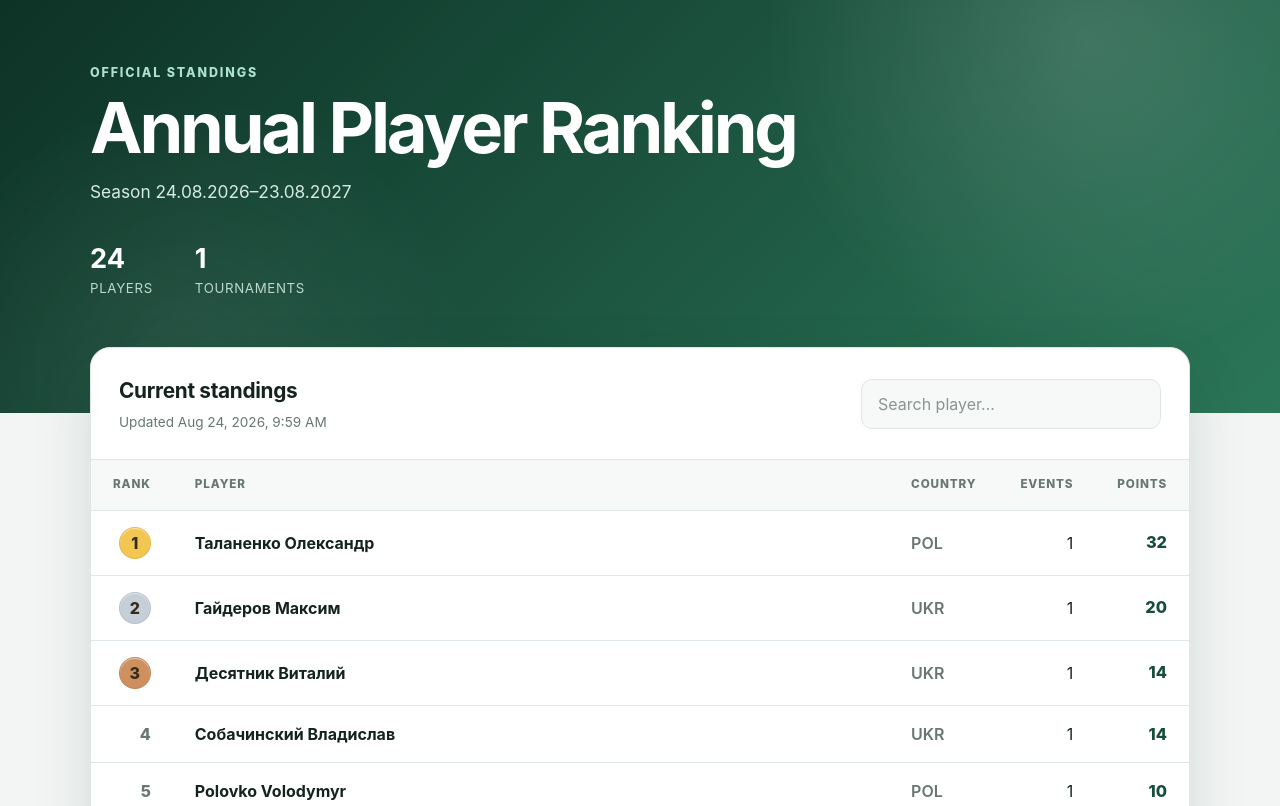
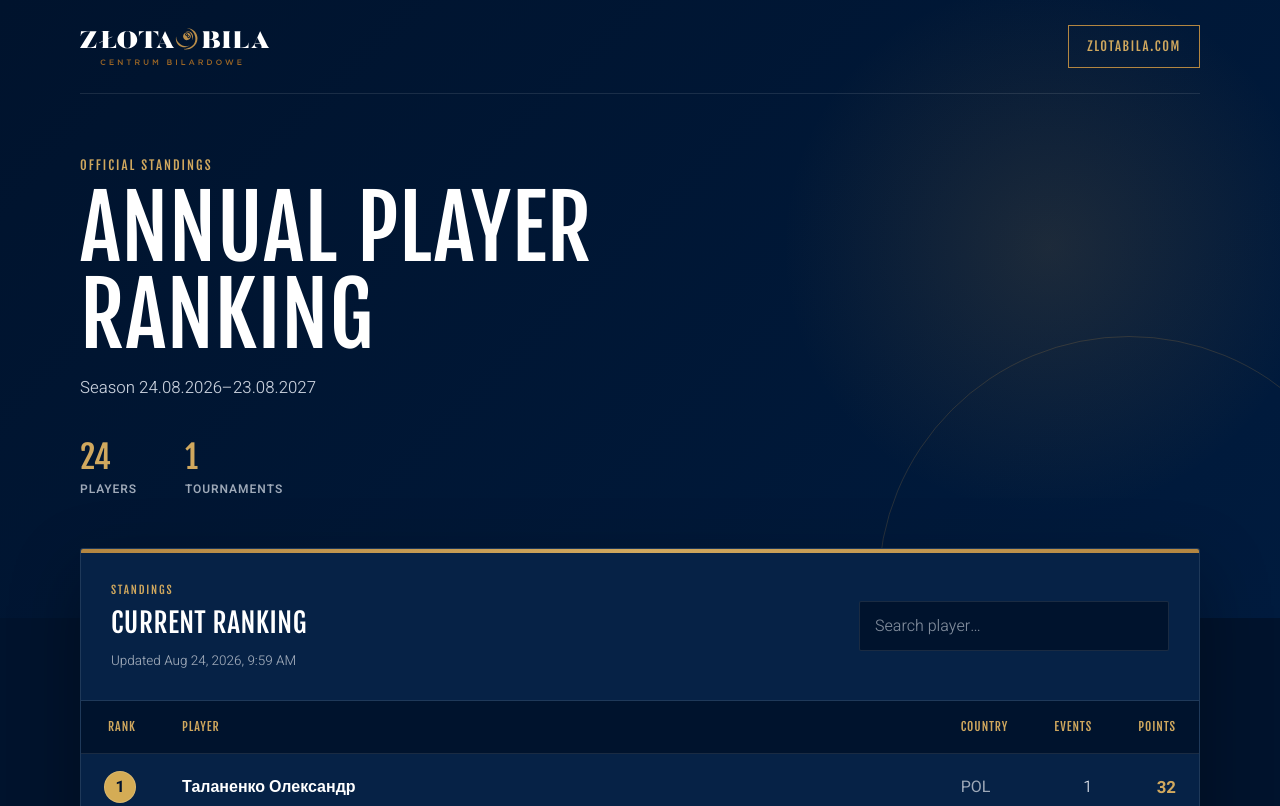
Before and after one commit to Alex-Mienk/Billiards-ranking, a plain HTML site: page docs/index.html in a window 1280 px wide. Shown: the top 806 px of the page. Drawn offline with Linux system fonts and the light colour scheme.

Commit message:
Changed theme of the website

```diff
--- a/docs/index.html
+++ b/docs/index.html
@@ -10,12 +10,23 @@
 
     <meta
         name="description"
-        content="Current annual tournament player ranking"
+        content="Złota Bila annual player ranking"
     >
 
-    <meta name="theme-color" content="#123c30">
+    <meta name="theme-color" content="#001b3e">
 
-    <title>Annual Player Ranking</title>
+    <title>Annual Ranking — Złota Bila</title>
+
+    <link rel="preconnect" href="https://fonts.googleapis.com">
+    <link
+        rel="preconnect"
+        href="https://fonts.gstatic.com"
+        crossorigin
+    >
+    <link
+        href="https://fonts.googleapis.com/css2?family=Fjalla+One&family=Heebo:wght@300;400;500;600;700&display=swap"
+        rel="stylesheet"
+    >
 
     <link rel="stylesheet" href="style.css">
     <script src="app.js" defer></script>
@@ -24,6 +35,28 @@
 <body>
     <header class="hero">
         <div class="container">
+            <div class="brand-bar">
+                <a
+                    class="brand"
+                    href="https://zlotabila.com/"
+                    aria-label="Złota Bila home page"
+                >
+                    <img
+                        class="brand-logo"
+                        src="zlota.svg"
+                        alt="Złota Bila"
+                    >
+                </a>
+
+                <a
+                    class="club-link"
+                    href="https://zlotabila.com/"
+                >
+                    ZLOTABILA.COM
+                </a>
+            </div>
+
+            <div class="hero-content">
                 <p class="eyebrow">Official standings</p>
 
                 <h1>Annual Player Ranking</h1>
@@ -32,7 +65,10 @@
                     Loading season…
                 </p>
 
-            <div class="statistics" aria-label="Ranking statistics">
+                <div
+                    class="statistics"
+                    aria-label="Ranking statistics"
+                >
                     <div class="statistic">
                         <strong id="player-count">—</strong>
                         <span>Players</span>
@@ -44,13 +80,17 @@
                     </div>
                 </div>
             </div>
+        </div>
     </header>
 
     <main class="container main-content">
         <section class="ranking-card">
+            <div class="gold-line"></div>
+
             <div class="toolbar">
                 <div>
-                    <h2>Current standings</h2>
+                    <p class="section-label">Standings</p>
+                    <h2>Current ranking</h2>
 
                     <p id="updated" class="updated">
                         Loading ranking…
@@ -111,9 +151,17 @@
     </main>
 
     <footer>
-        <div class="container">
-            Results are calculated from published tournament
+        <div class="container footer-content">
+            <img
+                class="footer-logo"
+                src="zlota.svg"
+                alt=""
+            >
+
+            <p>
+                Rankings are calculated from published tournament
                 standings.
+            </p>
         </div>
     </footer>
 </body>
--- a/docs/style.css
+++ b/docs/style.css
@@ -1,19 +1,18 @@
 :root {
-    --background: #f2f5f4;
-    --surface: #ffffff;
-    --surface-muted: #f7f9f8;
-    --text: #15231f;
-    --muted: #687771;
-    --border: #dfe7e3;
-    --primary: #174e3a;
-    --primary-dark: #0d3226;
-    --primary-light: #2b7659;
-    --gold: #f3c651;
-    --silver: #c6ced7;
-    --bronze: #cf9060;
-    --danger: #a33131;
-    --danger-background: #fff1f1;
-    --shadow: 0 22px 60px rgb(14 48 37 / 12%);
+    --navy: #001b3e;
+    --navy-dark: #00132d;
+    --navy-light: #072852;
+    --gold: #b38641;
+    --gold-light: #d0a85e;
+    --surface: #062246;
+    --surface-light: #0a2b54;
+    --white: #ffffff;
+    --text: #eef2f7;
+    --muted: #9ea9b8;
+    --border: rgb(255 255 255 / 10%);
+    --danger: #ffb3b3;
+    --danger-background: rgb(150 30 30 / 20%);
+    --shadow: 0 24px 70px rgb(0 0 0 / 32%);
 }
 
 * {
@@ -21,22 +20,21 @@
 }
 
 html {
-    color-scheme: light;
+    color-scheme: dark;
 }
 
 body {
     min-width: 320px;
     margin: 0;
-    background: var(--background);
+    background:
+        radial-gradient(
+            circle at 50% 0,
+            #0a2a52 0,
+            var(--navy-dark) 600px
+        );
     color: var(--text);
-    font-family:
-        Inter,
-        ui-sans-serif,
-        system-ui,
-        -apple-system,
-        BlinkMacSystemFont,
-        "Segoe UI",
-        sans-serif;
+    font-family: "Heebo", sans-serif;
+    font-weight: 300;
     line-height: 1.5;
 }
 
@@ -45,60 +43,125 @@ input {
     font: inherit;
 }
 
+a {
+    color: inherit;
+}
+
 .container {
-    width: min(1100px, calc(100% - 32px));
+    width: min(1120px, calc(100% - 32px));
     margin-inline: auto;
 }
 
 .hero {
-    min-height: 350px;
-    padding: 64px 0 115px;
+    position: relative;
+    min-height: 410px;
     overflow: hidden;
     background:
         radial-gradient(
-            circle at 85% 10%,
-            rgb(255 255 255 / 14%),
-            transparent 28%
-        ),
-        radial-gradient(
-            circle at 15% 90%,
-            rgb(255 255 255 / 8%),
+            circle at 82% 40%,
+            rgb(179 134 65 / 16%),
             transparent 24%
         ),
         linear-gradient(
             135deg,
-            var(--primary-dark),
-            var(--primary-light)
+            var(--navy-dark),
+            var(--navy)
         );
-    color: white;
+    color: var(--white);
 }
 
-.eyebrow {
-    margin: 0 0 8px;
-    color: #aee1ce;
-    font-size: 0.78rem;
-    font-weight: 800;
-    letter-spacing: 0.15em;
+.hero::after {
+    position: absolute;
+    right: -100px;
+    bottom: -220px;
+    width: 500px;
+    height: 500px;
+    border: 1px solid rgb(179 134 65 / 22%);
+    border-radius: 50%;
+    content: "";
+}
+
+.brand-bar {
+    position: relative;
+    z-index: 1;
+    display: flex;
+    min-height: 94px;
+    align-items: center;
+    justify-content: space-between;
+    gap: 30px;
+    border-bottom: 1px solid rgb(255 255 255 / 10%);
+}
+
+.brand {
+    display: inline-flex;
+    align-items: center;
+}
+
+.brand-logo {
+    display: block;
+    width: 190px;
+    max-height: 64px;
+}
+
+.club-link {
+    padding: 11px 18px;
+    border: 1px solid var(--gold);
+    color: var(--gold-light);
+    font-family: "Fjalla One", sans-serif;
+    font-size: 0.8rem;
+    letter-spacing: 0.13em;
+    text-decoration: none;
+    transition:
+        background 150ms ease,
+        color 150ms ease;
+}
+
+.club-link:hover,
+.club-link:focus-visible {
+    background: var(--gold);
+    color: var(--navy-dark);
+}
+
+.hero-content {
+    position: relative;
+    z-index: 1;
+    padding: 62px 0 120px;
+}
+
+.eyebrow,
+.section-label {
+    margin: 0 0 10px;
+    color: var(--gold-light);
+    font-family: "Fjalla One", sans-serif;
+    font-size: 0.8rem;
+    letter-spacing: 0.16em;
+    text-transform: uppercase;
+}
+
+h1,
+h2 {
+    font-family: "Fjalla One", sans-serif;
+    font-weight: 500;
     text-transform: uppercase;
 }
 
 h1 {
     max-width: 800px;
     margin: 0;
-    font-size: clamp(2.3rem, 6vw, 4.4rem);
-    line-height: 1.04;
-    letter-spacing: -0.045em;
+    font-size: clamp(3rem, 7vw, 5.4rem);
+    line-height: 1;
+    letter-spacing: 0.01em;
 }
 
 .season {
-    margin: 15px 0 0;
-    color: #d6ebe3;
-    font-size: 1.08rem;
+    margin: 17px 0 0;
+    color: #c8d0dc;
+    font-size: 1.05rem;
 }
 
 .statistics {
     display: flex;
-    gap: 42px;
+    gap: 48px;
     margin-top: 38px;
 }
 
@@ -108,29 +171,45 @@ h1 {
 }
 
 .statistic strong {
-    font-size: 1.7rem;
+    color: var(--gold-light);
+    font-family: "Fjalla One", sans-serif;
+    font-size: 2rem;
+    font-weight: 500;
     line-height: 1.2;
 }
 
 .statistic span {
     margin-top: 3px;
-    color: #bcd8ce;
-    font-size: 0.83rem;
+    color: var(--muted);
+    font-size: 0.75rem;
+    font-weight: 600;
+    letter-spacing: 0.08em;
     text-transform: uppercase;
-    letter-spacing: 0.05em;
 }
 
 .main-content {
     position: relative;
-    margin-top: -66px;
+    z-index: 2;
+    margin-top: -70px;
 }
 
 .ranking-card {
     overflow: hidden;
     border: 1px solid var(--border);
-    border-radius: 20px;
+    border-radius: 3px;
     background: var(--surface);
     box-shadow: var(--shadow);
+}
+
+.gold-line {
+    height: 4px;
+    background:
+        linear-gradient(
+            90deg,
+            var(--gold),
+            var(--gold-light),
+            var(--gold)
+        );
 }
 
 .toolbar {
@@ -138,52 +217,56 @@ h1 {
     align-items: center;
     justify-content: space-between;
     gap: 24px;
-    padding: 27px 28px;
+    padding: 29px 30px;
     border-bottom: 1px solid var(--border);
 }
 
 .toolbar h2 {
     margin: 0;
-    font-size: 1.3rem;
-    letter-spacing: -0.015em;
+    color: var(--white);
+    font-size: 1.7rem;
+    letter-spacing: 0.02em;
+}
+
+.section-label {
+    margin-bottom: 5px;
+    font-size: 0.7rem;
 }
 
 .updated {
-    margin: 5px 0 0;
+    margin: 7px 0 0;
     color: var(--muted);
-    font-size: 0.85rem;
+    font-size: 0.84rem;
 }
 
 .search {
-    width: min(300px, 100%);
+    width: min(310px, 100%);
 }
 
 .search input {
     width: 100%;
-    padding: 12px 16px;
+    padding: 12px 15px;
     border: 1px solid var(--border);
-    border-radius: 11px;
+    border-radius: 2px;
     outline: none;
-    background: var(--surface-muted);
-    color: var(--text);
+    background: var(--navy-dark);
+    color: var(--white);
     transition:
         border-color 120ms ease,
-        box-shadow 120ms ease,
-        background 120ms ease;
+        box-shadow 120ms ease;
 }
 
 .search input::placeholder {
-    color: #89958f;
+    color: #7f8b9b;
 }
 
 .search input:hover {
-    border-color: #bdcbc5;
+    border-color: rgb(179 134 65 / 65%);
 }
 
 .search input:focus {
-    border-color: var(--primary-light);
-    background: white;
-    box-shadow: 0 0 0 4px rgb(43 118 89 / 14%);
+    border-color: var(--gold);
+    box-shadow: 0 0 0 3px rgb(179 134 65 / 15%);
 }
 
 .table-wrapper {
@@ -198,18 +281,19 @@ table {
 
 th,
 td {
-    padding: 16px 22px;
+    padding: 17px 23px;
     border-bottom: 1px solid var(--border);
     text-align: left;
     white-space: nowrap;
 }
 
 th {
-    background: var(--surface-muted);
-    color: var(--muted);
-    font-size: 0.73rem;
-    font-weight: 800;
-    letter-spacing: 0.075em;
+    background: var(--navy-dark);
+    color: var(--gold-light);
+    font-family: "Fjalla One", sans-serif;
+    font-size: 0.75rem;
+    font-weight: 500;
+    letter-spacing: 0.08em;
     text-transform: uppercase;
 }
 
@@ -218,7 +302,7 @@ tbody tr {
 }
 
 tbody tr:hover {
-    background: #f5faf7;
+    background: var(--surface-light);
 }
 
 tbody tr:last-child td {
@@ -230,26 +314,26 @@ tbody tr:last-child td {
 }
 
 .rank {
-    width: 86px;
+    width: 95px;
     color: var(--muted);
-    font-weight: 800;
+    font-weight: 700;
 }
 
 .player {
     width: 100%;
-    color: var(--text);
-    font-weight: 750;
+    color: var(--white);
+    font-weight: 600;
 }
 
 .country {
     color: var(--muted);
-    font-weight: 600;
+    font-weight: 400;
 }
 
 .points {
-    color: var(--primary);
-    font-size: 1.02rem;
-    font-weight: 850;
+    color: var(--gold-light);
+    font-size: 1.05rem;
+    font-weight: 700;
 }
 
 .medal {
@@ -257,22 +341,22 @@ tbody tr:last-child td {
     width: 32px;
     height: 32px;
     place-items: center;
-    border: 1px solid rgb(0 0 0 / 7%);
+    border: 1px solid rgb(255 255 255 / 15%);
     border-radius: 50%;
-    color: #342c1c;
-    box-shadow: inset 0 1px rgb(255 255 255 / 50%);
+    color: var(--navy-dark);
+    font-weight: 700;
 }
 
 .medal-1 {
-    background: var(--gold);
+    background: #d4ac55;
 }
 
 .medal-2 {
-    background: var(--silver);
+    background: #bbc4cf;
 }
 
 .medal-3 {
-    background: var(--bronze);
+    background: #ba8058;
 }
 
 .message {
@@ -285,23 +369,41 @@ tbody tr:last-child td {
 .error-message {
     margin: 20px;
     padding: 16px;
-    border: 1px solid #efcaca;
-    border-radius: 10px;
+    border: 1px solid rgb(255 179 179 / 35%);
     background: var(--danger-background);
     color: var(--danger);
 }
 
 .noscript-message {
     margin-top: 20px;
-    border-radius: 12px;
-    background: white;
+    border: 1px solid var(--border);
+    background: var(--surface);
 }
 
 footer {
-    padding: 36px 0;
+    padding: 55px 0 38px;
     color: var(--muted);
-    font-size: 0.84rem;
-    text-align: center;
+    font-size: 0.82rem;
+}
+
+.footer-content {
+    display: flex;
+    align-items: center;
+    justify-content: space-between;
+    gap: 30px;
+    border-top: 1px solid var(--border);
+    padding-top: 30px;
+}
+
+.footer-content p {
+    margin: 0;
+    text-align: right;
+}
+
+.footer-logo {
+    width: 135px;
+    max-height: 50px;
+    opacity: 0.65;
 }
 
 .visually-hidden {
@@ -316,13 +418,28 @@ footer {
 }
 
 @media (max-width: 700px) {
+    .brand-bar {
+        min-height: 80px;
+    }
+
+    .brand-logo {
+        width: 150px;
+    }
+
+    .club-link {
+        display: none;
+    }
+
     .hero {
-        min-height: 310px;
-        padding-top: 44px;
+        min-height: 380px;
+    }
+
+    .hero-content {
+        padding: 48px 0 105px;
     }
 
     .statistics {
-        gap: 30px;
+        gap: 34px;
         margin-top: 30px;
     }
 
@@ -333,7 +450,7 @@ footer {
     .toolbar {
         align-items: stretch;
         flex-direction: column;
-        padding: 22px 20px;
+        padding: 23px 20px;
     }
 
     .search {
@@ -353,6 +470,15 @@ footer {
     td:nth-child(3) {
         display: none;
     }
+
+    .footer-content {
+        align-items: flex-start;
+        flex-direction: column;
+    }
+
+    .footer-content p {
+        text-align: left;
+    }
 }
 
 @media (prefers-reduced-motion: reduce) {
```
Also changed, not shown: docs/zlota.svg (added). Lines whose indentation alone changed are shown as unchanged.
